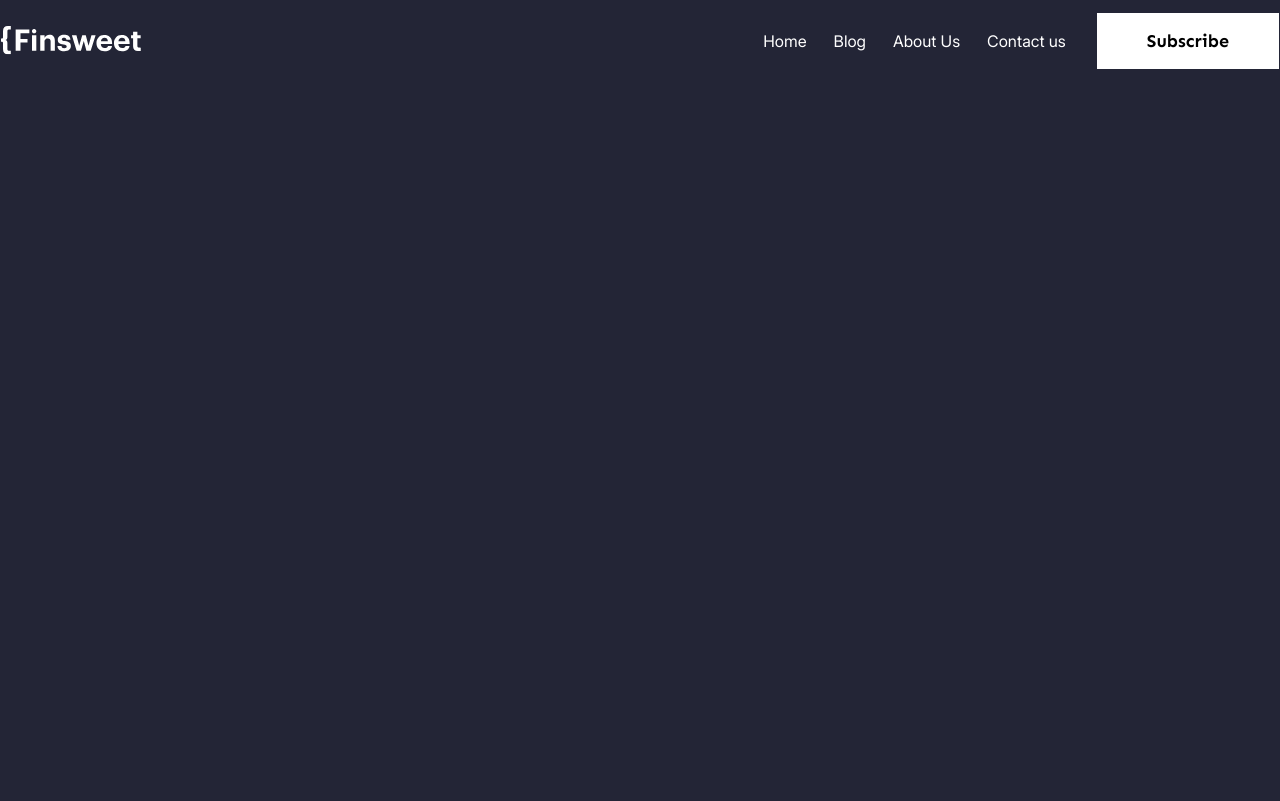
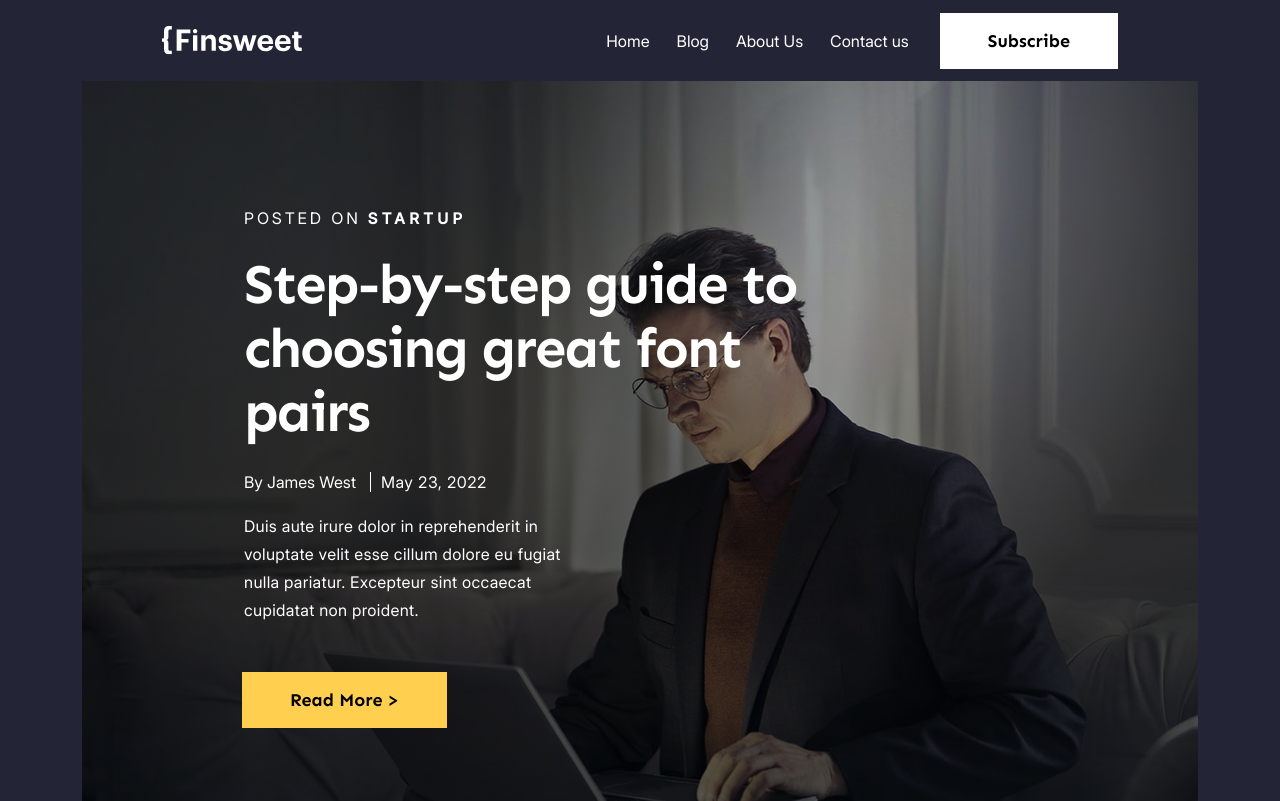
Before and after one commit to ase444ka/finsweet, a Vue app: page / in a window 1280 px wide. Built offline with nearby package versions, Linux system fonts and the light colour scheme.

Commit message:
add cover

```diff
--- a/src/App.vue
+++ b/src/App.vue
@@ -4,8 +4,8 @@ import HelloWorld from './components/HelloWorld.vue';
 </script>
 
 <template>
-    <div class="container">
-  <header>
+  <div class="container">
+    <header>
       <svg>
         <use href="@/assets/sprites.svg#logo"></use>
       </svg>
@@ -18,17 +18,38 @@ import HelloWorld from './components/HelloWorld.vue';
         </ul>
         <button class="button_alternate">Subscribe</button>
       </nav>
-  </header>
-</div>
+    </header>
+    <main>
+      <div class="cover">
+        <div class="container">
+          <figure class="cover__img">
+            <img src="@/assets/images/man-in-black.png" />
+          </figure>
+          <div class="cover__subtitle">Posted on <a href="#">startup</a></div>
+          <h2 class="cover__title display">
+            Step-by-step guide to choosing great font pairs
+          </h2>
+          <div class="cover__info">
+            By <a href="#">James West</a
+            ><time datetime="2022-05-23">May 23, 2022</time>
+          </div>
+          <p class="cover__text">
+            Duis aute irure dolor in reprehenderit in voluptate velit esse
+            cillum dolore eu fugiat nulla pariatur. Excepteur sint occaecat
+            cupidatat non proident.
+          </p>
+          <button class="cover__button">Read More ></button>
+        </div>
+      </div>
+    </main>
+  </div>
 
   <RouterView />
 </template>
 
 <style scoped lang="scss">
 header {
-  padding-top: 13px;
-  padding-bottom: 12px;
-  background-color: var(--black);
+  padding: 13px 80px 12px;
   color: var(--white);
   display: flex;
   justify-content: space-between;
@@ -47,4 +68,68 @@ ul {
   gap: 27px;
   padding-top: 14px;
 }
+.cover {
+  position: relative;
+  overflow: hidden;
+  height: 720px;
+  padding: 123px 80px;
+  color: var(--white);
+  &__img {
+    position: absolute;
+    display: block;
+    top: 0;
+    left: 0;
+    right: 0;
+    bottom: 0;
+    z-index: -10;
+    &::before {
+      content: '';
+      z-index: -1;
+      width: 100%;
+      height: 100%;
+      display: block;
+      position: absolute;
+      z-index: 10;
+      background: radial-gradient(
+        30.56% 76.04% at 74.58% 0%,
+        rgba(0, 0, 0, 0) 0%,
+        rgba(0, 0, 0, 0.6) 100%
+      );
+    }
+  }
+  &__subtitle {
+    text-transform: uppercase;
+    letter-spacing: 2.9px;
+    a {
+      font-weight: 600;
+      font-size: 0.95em;
+      letter-spacing: 4.4px;
+    }
+  }
+  &__title {
+    padding-top: 21px;
+    width: 70%;
+  }
+  &__info {
+    padding-top: 24px;
+    time {
+      border-left: 1px solid var(--white);
+      margin-left: 14px;
+      padding-left: 10px;
+      letter-spacing: 0.5px;
+    }
+  }
+  &__title {
+    padding-top: 19px;
+  }
+  &__text {
+    padding-top: 16px;
+    width: 45%;
+    letter-spacing: 0.33px;
+  }
+  &__button {
+    margin-top: 48px;
+    margin-left: -2px;
+  }
+}
 </style>
--- a/src/assets/base.scss
+++ b/src/assets/base.scss
@@ -123,7 +123,7 @@ button {
   font-size: 18px;
   font-weight: 700;
   line-height: 24px;
-  padding: 16px 50px;
+  padding: 16px 48px;
   cursor: pointer;
   &:hover {
     background-color: #edc14a;
--- a/src/assets/main.scss
+++ b/src/assets/main.scss
@@ -19,8 +19,11 @@ a:active {
 }
 
 .container {
-  max-width: 1278px;
+  max-width: 1440px;
   margin: auto;
+  @media screen and (max-width: 1500px) {
+    padding: 0 82px;
+  }
   @media screen and (max-width: 768px) {
     padding: 0 72px;
   }
```
Also changed, not shown: src/assets/images/man-in-black.png (added).
